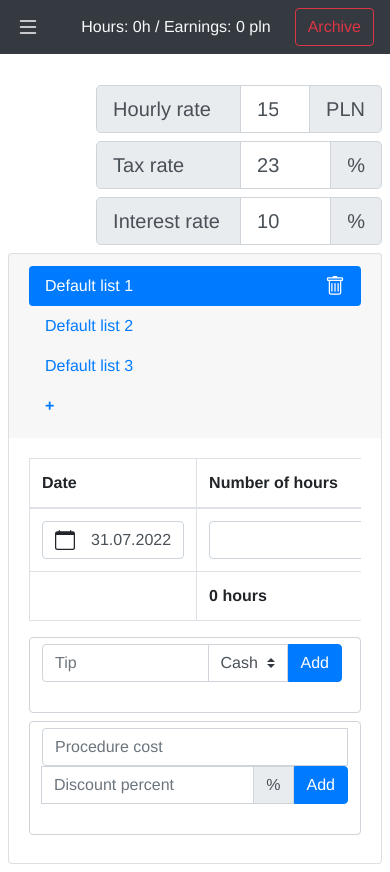
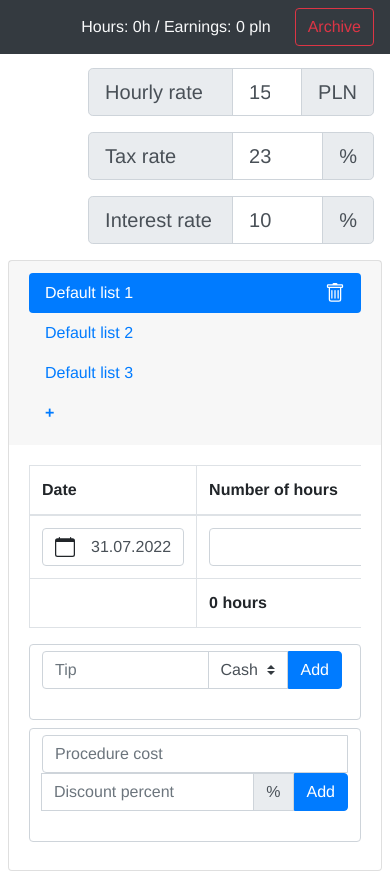
Before and after one commit to sheldonfar/listio, a Vue app: page / in a window 390 px wide. Shown: the top 872 px of the page. Built offline with nearby package versions, Linux system fonts and the light colour scheme.

Commit message:
mobile fixes

```diff
--- a/src/App.vue
+++ b/src/App.vue
@@ -65,6 +65,6 @@ export default {
 }
 
 #content {
-  padding-top: 85px;
+  padding-top: 60px;
 }
 </style>
--- a/src/components/Navbar.vue
+++ b/src/components/Navbar.vue
@@ -6,6 +6,7 @@
       variant="dark"
     >
       <b-icon
+        v-if="archives.length > 0"
         v-b-toggle.sidebar-variant
         variant="light"
         size="lg"
--- a/src/components/Settings.vue
+++ b/src/components/Settings.vue
@@ -1,6 +1,6 @@
 <template>
-  <div class="settings-container d-flex flex-column mb-2 align-self-end">
-    <div>
+  <div class="settings-container d-flex flex-column flex-md-row mb-2 align-self-end">
+    <div class="mx-2 my-2 my-md-0">
       <b-input-group
         size="lg"
         append="PLN"
@@ -18,7 +18,7 @@
         />
       </b-input-group>
     </div>
-    <div class="mt-2">
+    <div class="mx-2 my-2 my-md-0">
       <b-input-group
         size="lg"
         append="%"
@@ -36,7 +36,7 @@
         />
       </b-input-group>
     </div>
-    <div class="mt-2">
+    <div class="mx-2 my-2 my-md-0">
       <b-input-group
         size="lg"
         append="%"
@@ -92,10 +92,6 @@ export default {
 </script>
 
 <style scoped>
-.settings-container {
-    max-width: 300px;
-}
-
 .settings-input {
   width: 70px
 }
```
